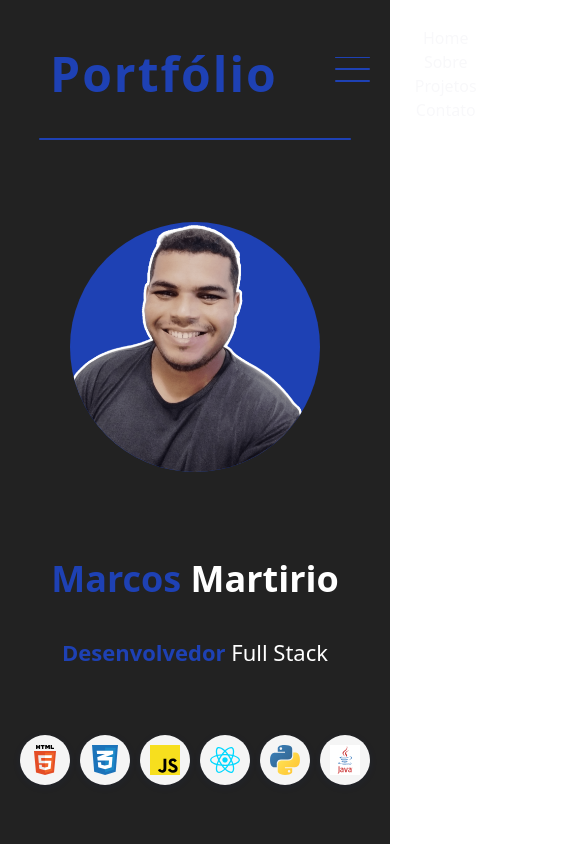
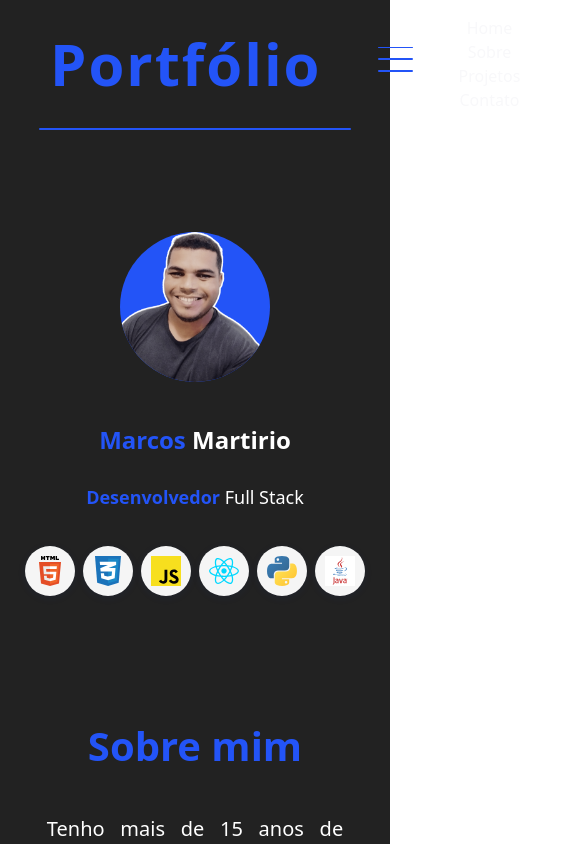
Before and after one commit to mmartirio/portfolio, a React (Vite) app: page / in a window 390 px wide. Shown: the top 844 px of the page, 585 px wide, since content can reach past the window. Built offline with nearby package versions, Linux system fonts and the light colour scheme.

Commit message:
Fix: Duplicidade de texto no index.html, alteração de layout de profile e about, mudança de font-size geral

```diff
--- a/src/App.css
+++ b/src/App.css
@@ -1,6 +1,12 @@
+body{
+  margin: 0;
+  padding: 0;
+  box-sizing: border-box;
+}
+
 #root {
   width: 100vw;
-  min-height: 100vh;
+  min-height: 100%;
   margin: 0;
   padding: 0;
   text-align: center;
--- a/src/App.jsx
+++ b/src/App.jsx
@@ -2,7 +2,6 @@ import { useState } from 'react'
 import { useEffect } from 'react'
 import Header from './components/Header'
 import Profile from './components/Profile'
-import About from './components/About'
 import Projects from './components/Projects'
 import Footer from './components/Footer'
 import reactLogo from './assets/react.svg'
@@ -15,7 +14,6 @@ function App() {
     <>
       <Header />
       <Profile />
-      <About />
       <Projects />
       <Footer />
     </>
--- a/src/components/About.css
+++ b/src/components/About.css
@@ -10,21 +10,21 @@
     color: #ffffff;
 }
 .about h2 {
-    font-size: 28px;
+    font-size: 40px;
     font-weight: 700;
     margin-bottom: 16px;
-    color: #1e41b4;
+    color: #2354f7;
 }
 .about p {
     text-align: justify;
     line-height: 1.7;
-    font-size: 18px;
+    font-size: 20px;
 }
 
 .lineAbout {
     width: 100%;
     height: 2px;
-    background-color: #1e41b4;
+    background-color: #2354f7;
     margin: 0 auto 32px auto;
     border-radius: 2px;
 }
--- a/src/components/About.jsx
+++ b/src/components/About.jsx
@@ -4,19 +4,15 @@ export default function About() {
     return (
     <section className="about" id="sobre">
         <h2>Sobre mim</h2>
-        <div className="lineAbout"></div>
         <p>
-        Seja bem-vindo ao meu Protfólio.<br/>
+        Tenho mais de 15 anos de experiência em tecnologia, atuando principalmente com suporte de TI. Em 2022 decidi migrar para o desenvolvimento, focando em front-end por afinidade com design e interfaces visuais.<br/>
         </p>
         <p>
-        Estou atuando no mercado de tecnologia a mais ou menos 15 anos, com experiência em suporte de TI. Porém cheguei em um ponto da minha carreira em que havia a necessidade de reajustar a direção, então em Junho de 2022 decidi migrar de carreira e me tornar em desenvolvedor. Decidir qual linguagem aprender foi um desafio, mas optei por focar em desenvolvimento front-end, pois sempre tive facilidade em lidar com design e composições visuais. Estou determinado a me tornar um excelente desenvolvedor, assim como sempre me dediquei ao suporte.<br/>
+        Atualmente estudo e pratico HTML5, CSS3, JavaScript, React.js, além de explorar JAVA e Python. Estou sempre buscando aprimorar minhas habilidades para contribuir em projetos inovadores.
         </p>
         <p>
-        Atualmente estou agregando conhecimento, buscar aprender novas linguagens como JAVA e Python, além de HTML5, CSS3, JavaScript e React.js. Estou comprometido em aprimorar minhas habilidades e conhecimentos para me tornar um desenvolvedor competente e contribuir significativamente para projetos futuros.
-        </p>
-        <p>
-        Tenho construído pequenas páginas à fim de solidificar minhas habilidades em HTML5, CSS3 e JavaScript, e posso dizer que desenvolver interfaces funcionais e interativas se tornou um dos meus principais interesses. Também estou consolidando meu conhecimento em React.js, criando APIs para integrar funcionalidades dinâmicas em JAVA e projetos Full stack em Python com integrações com IAs como o Ollama e CHATGPT.<br/><br/>
-        Agradeço por visitar meu portfólio e estou ansioso para compartilhar meus projetos e aprendizados com você! Mas se você quiser conhecer mais sobre meus projetos, visite meu GitHub.
+        Desenvolvo páginas e interfaces funcionais, com interesse especial em React.js e integração de APIs. Também crio projetos Full stack em Python e JAVA, incluindo integrações com IA como Ollama e ChatGPT.<br/><br/>
+        Obrigado por visitar meu portfólio! Para conhecer mais projetos, acesse meu GitHub.
         </p>
     </section>
     );
--- a/src/components/Footer.css
+++ b/src/components/Footer.css
@@ -23,13 +23,13 @@
 }
 .footer-social img {
   width: 50px;
-  background-color: #1e41b4;
+  background-color: #2354f7;
   margin: 0 8px;
   transition: filter 0.2s, transform 0.2s;
   border-radius: 10px;
   border: none;
 }
 .footer-social img:hover {
-    background-color: #1e41b4;
+    background-color: #2354f7;
     transform: scale(1.15);
 }
--- a/src/components/Header.css
+++ b/src/components/Header.css
@@ -1,7 +1,7 @@
 .head {
   width: 100%;
   background: transparent;
-  padding: 32px 0 0 0;
+  padding: 0;
   margin-bottom: 50px;
   display: flex;
   flex-direction: column;
@@ -11,10 +11,9 @@
 .desktop-nav {
   display: flex;
   align-items: center;
-  justify-content: center;
+  justify-content: space-around;
   gap: 80px;
-  width: 80%; /* Mesma largura da line */
-  max-width: 1200px; /* Largura máxima */
+  width: 80%;
 }
 
 /* Mobile Menu - oculto no desktop por padrão */
@@ -23,9 +22,9 @@
 }
 
 @media (max-width: 900px) {
-        .head {
-        padding: 10px 0 0 0;
-    }
+  .head {
+    padding: 0;
+  }
     .menu-desktop {
         display: none !important;
     }
@@ -58,8 +57,8 @@
     }
 
     .portfolio {
-    font-size: 48px;
-    color: #1e41b4;
+    font-size: 58px;
+    color: #2354f7;
     font-weight: 700;
     letter-spacing: 2px;
     margin: 0;
@@ -74,8 +73,8 @@
 
     .menu-desktop li a {
     text-decoration: none;
-    color: #1e41b4;
-    font-size: 20px;
+    color: #2354f7;
+    font-size: 36px;
     font-weight: 500;
     transition: color 0.2s;
     }
@@ -87,7 +86,7 @@
     .line {
     width: 80%;
     height: 2px;
-    background-color: #1e41b4;
+    background-color: #2354f7;
     margin: 0 auto 32px auto;
     border-radius: 2px;
     }
--- a/src/components/MobileMenu.css
+++ b/src/components/MobileMenu.css
@@ -32,7 +32,7 @@
   width: 35px;
   height: 10px;
   margin-bottom: 10px;
-  background-color: #1e41b4;
+  background-color: #2354f7;
   border-radius: 3px;
   transition: all ease .2s;
 }
@@ -95,7 +95,7 @@ ul.open li a {
 }
 
 ul.open li a:hover {
-  color: #1e41b4;
+  color: #2354f7;
   background: #163083;
     width: 88px;
 }
--- a/src/components/Profile.css
+++ b/src/components/Profile.css
@@ -1,103 +1,174 @@
+.name-profile {
+  display: flex;
+  flex-direction: row;
+  align-items: flex-start;
+  justify-content: center;
+  width: 80%;
+  margin: 0 auto;
+  padding: 40px 0;
+  gap: 40px;
+}
+
+.profile-content {
+  display: flex;
+  flex-direction: column;
+  align-items: center;
+  justify-content: flex-start;
+  width: 45%;
+}
+
+.profile-image {
+  width: 250px;
+  height: 250px;
+  background-color: #2354f7;
+  border-radius: 50%;
+  margin-bottom: 30px;
+  object-fit: cover;
+
+}
+
+.name-profile h2 {
+  font-size: 40px;
+  font-weight: 700;
+  margin-bottom: 8px;
+  color: #2354f7;
+  text-align: center;
+}
+
+.name-profile h3 {
+  font-size: 32px;
+  font-weight: 400;
+  margin-bottom: 30px;
+  color: #2354f7;
+  text-align: center;
+}
+
+.name-profile span {
+  color: #ffffff;
+}
+
 .svg-row {
   display: flex;
   flex-direction: row;
   align-items: center;
   justify-content: center;
-  margin: 50px 0 70px;
+  margin: 20px 0;
+  flex-wrap: wrap;
+  gap: 10px;
 }
-.profile-header {
-  display: flex;
-  flex-direction: row;
-  align-items: center;
-  justify-content: center;
-  gap: 5px;
-  margin-top: 18px;
-}
+
 .svg-circle {
-  width: 80px;
-  height: 80px;
+  width: 70px;
+  height: 70px;
   border-radius: 50%;
   background: #f5f5f5;
-  box-shadow: 0 2px 8px rgba(30,65,180,0.08);
+  box-shadow: 0 2px 8px rgba(30, 65, 180, 0.08);
   display: flex;
   align-items: center;
   justify-content: center;
-  margin: 0 5px;
+  transition: transform 0.3s ease, box-shadow 0.3s ease;
 }
+
+.svg-circle:hover {
+  transform: translateY(-2px);
+  box-shadow: 0 4px 12px rgba(30, 65, 180, 0.15);
+}
+
 .svg-icon-small {
-  width: 50px;
-  height: 50px;
+  width: 40px;
+  height: 40px;
   object-fit: contain;
 }
 
-.profile-wrapper {
-  display: flex;
-  flex-direction: row;
-  align-items: center;
-  justify-content: space-around;
-  width:80%;
-  gap: 32px;
-}
-
-.svg-icon, .svg-left, .svg-right {
-  width: 50px;
-  height: 50px;
-  margin: 8px 0;
-}
-.profile-content {
-  display: flex;
-  flex-direction: column;
-  align-items: center;
-  justify-content: center;
-  width: 100%;
-}
-.svg-left {
-  margin-right: 16px;
-}
-.svg-right {
-  margin-left: 16px;
+/* Responsive */
+@media (max-width: 1024px) {
+  .name-profile {
+    width: 90%;
+    gap: 30px;
   }
 
   .profile-image {
-  width: 250px;
-  height: 250px;
-  background-color: #1e41b4;
-  border-radius: 50%;
-  margin-bottom: 50px;
-  object-fit: contain;
+    width: 200px;
+    height: 200px;
   }
+
   .name-profile h2 {
-  font-size: 36px;
-  font-weight: 700;
-  margin-bottom: 8px;
-  color:  #1e41b4;
+    font-size: 32px;
   }
+
+  .name-profile h3 {
+    font-size: 26px;
+  }
+}
+
+@media (max-width: 768px) {
+  .name-profile {
+    flex-direction: column;
+    align-items: center;
+    gap: 40px;
+  }
+
+  .profile-content {
+    width: 100%;
+  }
+
+  .profile-image {
+    width: 180px;
+    height: 180px;
+    margin-bottom: 20px;
+  }
+
+  .name-profile h2 {
+    font-size: 28px;
+  }
+
   .name-profile h3 {
     font-size: 22px;
-  font-weight: 400;
-  margin-bottom: 16px;
-  color:  #1e41b4;
-}
-.name-profile span {
-  color: #ffffff;
+    margin-bottom: 20px;
   }
 
-@media screen {
+  .svg-circle {
+    width: 60px;
+    height: 60px;
+  }
+
+  .svg-icon-small {
+    width: 35px;
+    height: 35px;
+  }
+
+  .svg-row {
+    margin: 15px 0;
+    gap: 8px;
+  }
+}
+
+@media (max-width: 480px) {
+  .name-profile {
+    width: 95%;
+    padding: 20px 0;
+  }
+
+  .profile-image {
+    width: 150px;
+    height: 150px;
+  }
+
+  .name-profile h2 {
+    font-size: 24px;
+  }
+
+  .name-profile h3 {
+    font-size: 18px;
+  }
+
   .svg-circle {
     width: 50px;
     height: 50px;
-  border-radius: 50%;
-  background: #f5f5f5;
-  box-shadow: 0 2px 8px rgba(30,65,180,0.08);
-  display: flex;
-  align-items: center;
-  justify-content: center;
-  margin: 0 5px;
   }
+
   .svg-icon-small {
     width: 30px;
     height: 30px;
-  object-fit: contain;
   }
-
 }
--- a/src/components/Profile.jsx
+++ b/src/components/Profile.jsx
@@ -1,4 +1,5 @@
 import './Profile.css';
+import About from './About';
 
 export default function Profile() {
     return (
@@ -16,6 +17,7 @@ export default function Profile() {
             <div className="svg-circle"><img src="/src/assets/java.svg" alt="Java" className="svg-icon-small" /></div>
             </div>
         </div>
+        <About />
         </section>
     );
 }
--- a/src/components/Projects.css
+++ b/src/components/Projects.css
@@ -14,12 +14,12 @@
     font-size: 32px;
     font-weight: 700;
     margin-bottom: 32px;
-    color: #1e41b4;
+    color: #2354f7;
 }
 .project-line {
     width: 80vw;
     height: 2px;
-    background-color: #1e41b4;
+    background-color: #2354f7;
     margin: 0 auto 32px auto;
     border-radius: 2px;
 }
@@ -30,7 +30,7 @@
     gap: 32px;
 }
 .card {
-    width: 320px;
+    width: 400px;
     min-height: 370px;
     display: flex;
     flex-direction: column;
@@ -60,7 +60,7 @@
     margin-bottom: 8px;
 }
 .card p {
-    font-size: 16px;
+    font-size: 20px;
     text-align: center;
     margin-bottom: 16px;
 }
@@ -69,7 +69,7 @@
     border-radius: 24px;
     text-decoration: none;
     color: #fff;
-    background-color: #1e41b4;
+    background-color: #2354f7;
     font-weight: 700;
     font-size: 16px;
     box-shadow: 0 2px 8px rgba(39,174,96,0.10);
--- a/src/index.css
+++ b/src/index.css
@@ -24,10 +24,8 @@ a:hover {
 
 body {
   margin: 0;
-  display: flex;
-  place-items: center;
-  min-width: 320px;
-  min-height: 100vh;
+  padding: 0;
+
 }
 
 h1 {
```
Also changed, not shown: index.html (+1 -65 lines). Lines whose indentation alone changed are shown as unchanged.
